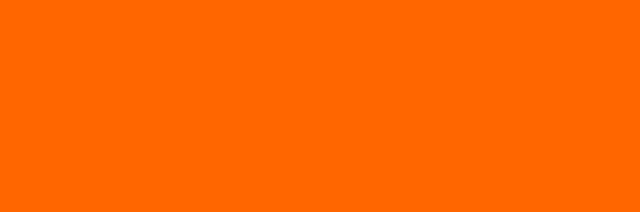
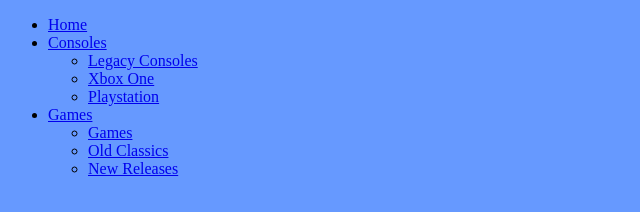
Before and after one commit to DungungaSpirit/website-design, a plain HTML site: page index.htm in a window 1280 px wide. Shown: the whole page, without its empty margins (0-640 px from the left). Drawn offline with Linux system fonts and the light colour scheme.

Commit message:
Add files via upload
i was working on the structure of the html

```diff
--- a/index.htm
+++ b/index.htm
@@ -4,11 +4,32 @@
 <title>Daniels web page</title>
 </head>
 <style>
-body {background-color:#ff6600;}
+body {background-color:#6699ff;}
 </style>
+<div id="Container">
+
+<div id="Header">
+
+<div id="HeaderLogo">
+	</div>
+
+	<div id="Navbar">
+	 <ul id="menu-bar">
+        <li class="active"><a href="#">Home</a></li>
+ <li><a href="#">Consoles</a>
+  <ul>
+   <li><a href="#">Legacy Consoles</a></li>
+   <li><a href="#">Xbox One</a></li>
+   <li><a href="#">Playstation</a></li>
+  </ul>
+ </li>
+ <li><a href="#">Games</a>
+  <ul>
+   <li><a href="#">Games</a></li>
+   <li><a href="#">Old Classics</a></li>
+   <li><a href="#">New Releases</a></li>
+  </ul>
 <body>
-
-
 <h1></h1>
 </body>
 </html>
```
